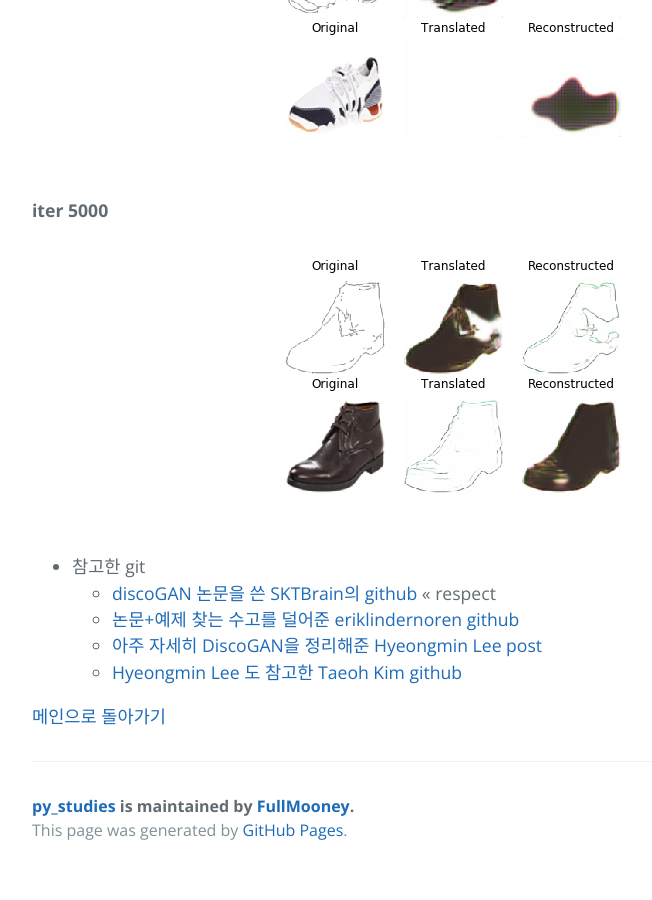
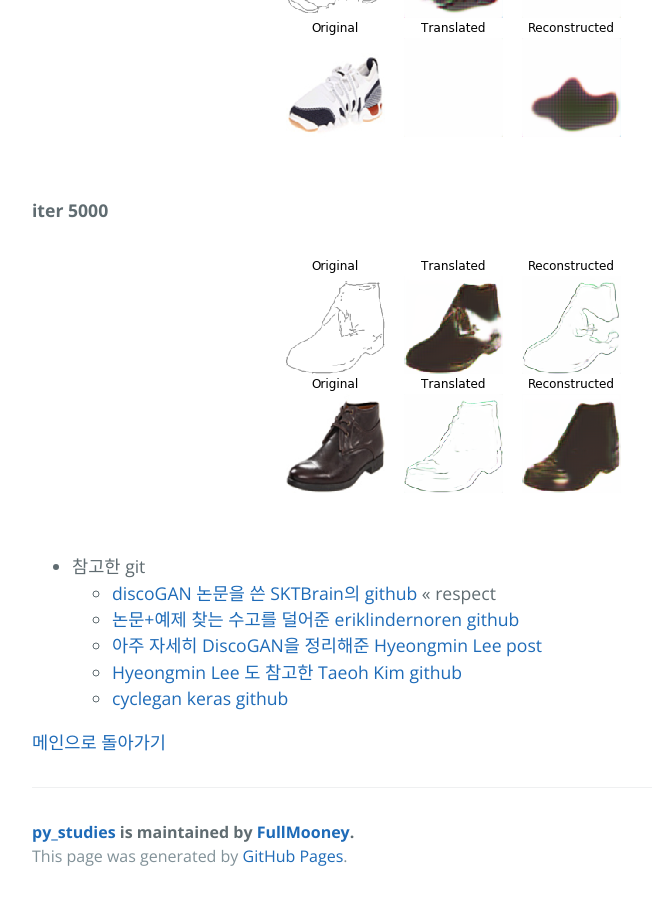
Before and after one commit to FullMooney/py_studies, a Jekyll site: the page built from discoGAN.md, in a window 1280 px wide and 900 px high, scrolled down 7180 px. Shown: the whole window, without its empty margins (192-844 px from the left). Built offline with Jekyll 4.4.1, drawn with Linux system fonts in a browser that asks for light colours; before the commit the page ends 8054 px from its top, so only the background shows below that.

Commit message:
Update discoGAN.md

```diff
--- a/discoGAN.md
+++ b/discoGAN.md
@@ -260,5 +260,6 @@ class DiscoGAN():
   - [논문+예제 찾는 수고를 덜어준 eriklindernoren github](https://github.com/eriklindernoren/Keras-GAN)
   - [아주 자세히 DiscoGAN을 정리해준 Hyeongmin Lee post](https://hyeongminlee.github.io/post/gan005_discogan/)
   - [Hyeongmin Lee 도 참고한 Taeoh Kim github](https://github.com/taeoh-kim/Pytorch_DiscoGAN)
+  - [cyclegan keras github](https://github.com/tjwei/GANotebooks)
 
 [메인으로 돌아가기](./)
```
